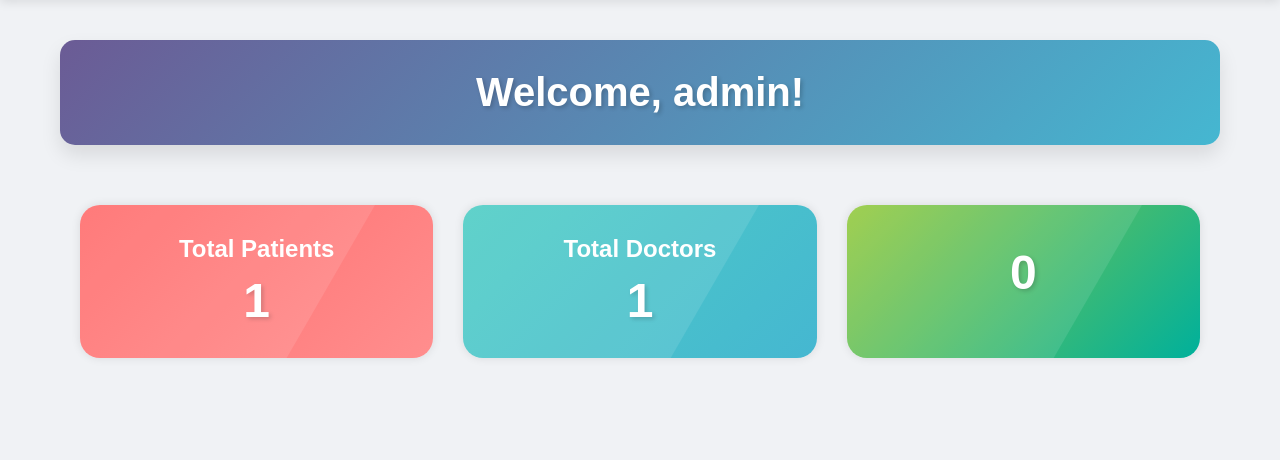
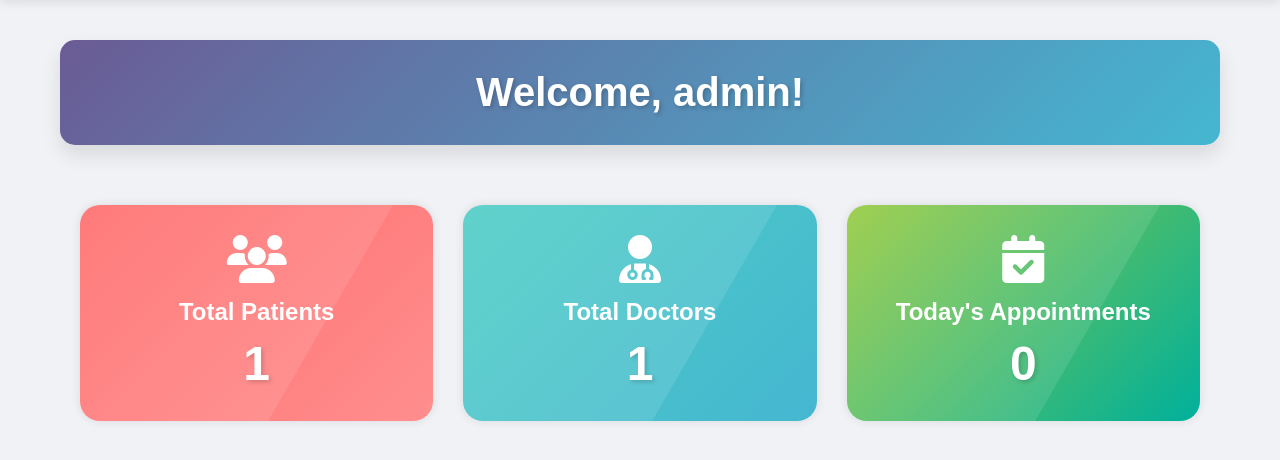
Before and after one commit to Kalpana-csbs/Hospital-Management-System, a Flask app: page /dashboard in a window 1280 px wide. Shown: the part 58-518 px from the top of the page. Run offline with Flask 3, Linux system fonts and the light colour scheme; a user stored in the database is signed in; some libraries are stand-ins or nearby versions.

Commit message:
Update dashboard.html

```diff
--- a/Hospital_Management/templates/dashboard.html
+++ b/Hospital_Management/templates/dashboard.html
@@ -3,6 +3,8 @@
 <head>
     <title>Dashboard - Hospital Management</title>
     <link rel="stylesheet" href="{{ url_for('static', filename='css/style.css') }}">
+    <!-- Correct Font Awesome link -->
+    <link rel="stylesheet" href="https://cdnjs.cloudflare.com/ajax/libs/font-awesome/6.5.0/css/all.min.css">
 </head>
 <body>
     <nav class="navbar">
@@ -23,7 +25,7 @@
 
         <div class="stats-grid">
             <div class="stat-card patients">
-
+                <i class="fas fa-users"></i>
                 <h3>Total Patients</h3>
                 <p class="counter">{{ patients }}</p>
             </div>
@@ -34,13 +36,10 @@
             </div>
             <div class="stat-card appointments">
                 <i class="fas fa-calendar-check"></i>
-
+                <h3>Today's Appointments</h3>
                 <p class="counter">{{ appointments }}</p>
             </div>
         </div>
     </div>
-
-    <!-- Add Font Awesome for icons -->
-    <script src="https://kit.fontawesome.com/a076d05399.js">
 </body>
 </html>
```
